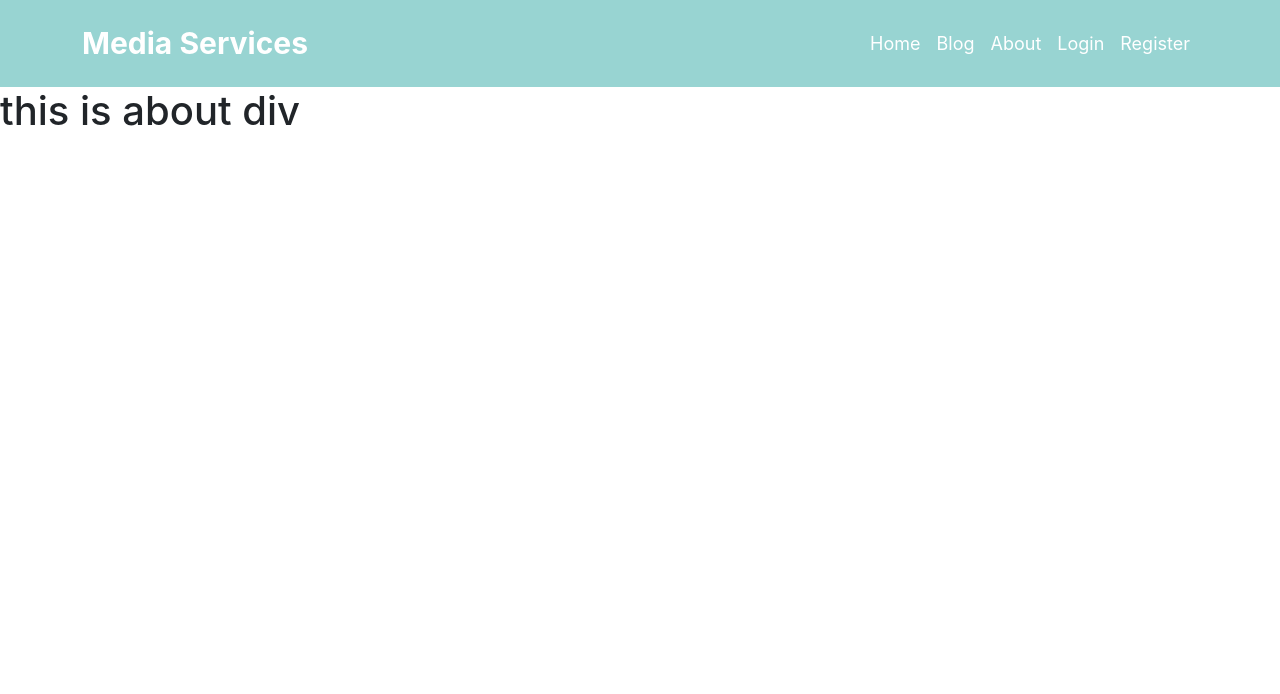
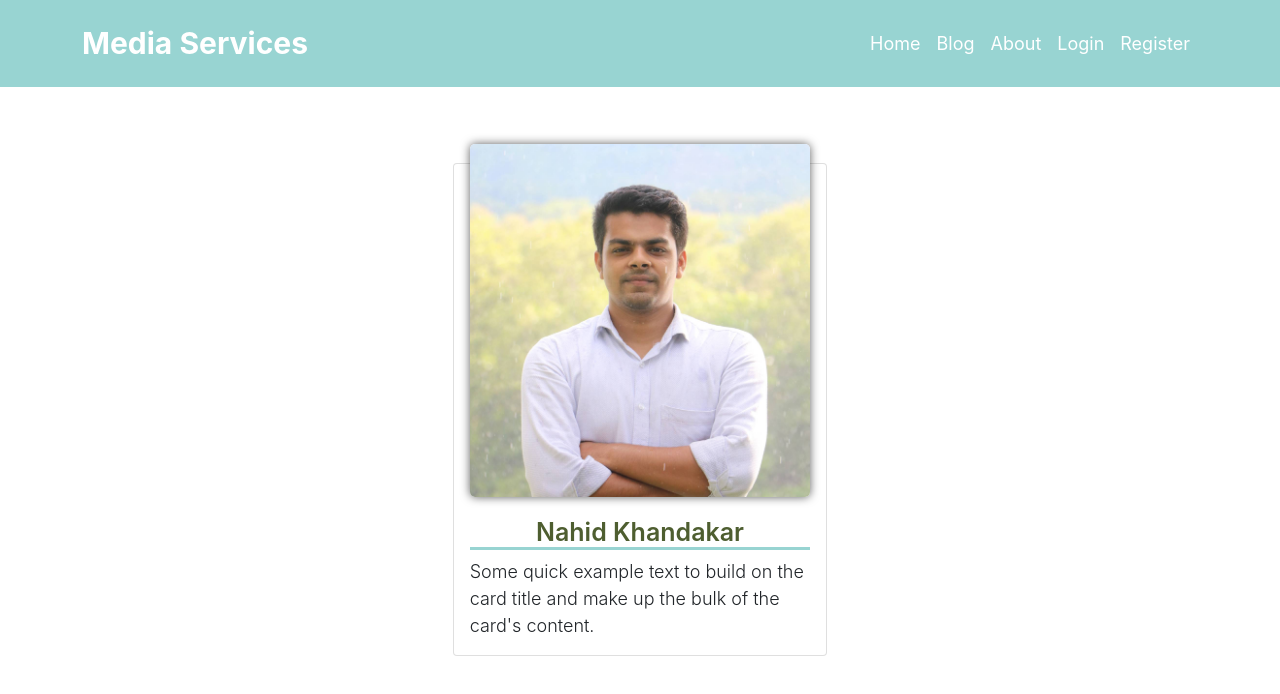
Before and after one commit to Nahid-khandakar/Media-Service, a React (Create React App) app: page /about in a window 1280 px wide. Shown: the top 694 px of the page. Built offline with nearby package versions, Linux system fonts and the light colour scheme.

Commit message:
about me done

```diff
--- a/src/component/About/About.css
+++ b/src/component/About/About.css
@@ -0,0 +1,26 @@
+.profile-card {
+    margin-top: 20px;
+}
+
+.profile-card .card-img-block {
+    width: 91%;
+    margin: 0 auto;
+    position: relative;
+    top: -20px;
+
+}
+
+.profile-card .card-img-block img {
+    border-radius: 5px;
+    box-shadow: 0 0 10px rgba(0, 0, 0, 0.63);
+}
+
+.profile-card h5 {
+    color: #4E5E30;
+    font-weight: 600;
+}
+
+.profile-card p {
+    font-size: 18px;
+    font-weight: 300;
+}
--- a/src/component/About/About.js
+++ b/src/component/About/About.js
@@ -1,11 +1,25 @@
 import React from 'react';
 import './About.css'
+import aboutMe from '../../images/aboutMe.jpg'
 
 const About = () => {
     return (
-        <div>
-            <h1>this is about div</h1>
+
+        <div className="container mt-5 p-2">
+            <div className="col-md-4 mx-auto">
+                <div className="card profile-card">
+                    <div className="card-img-block">
+                        <img className="card-img-top" src={aboutMe} alt="" />
+                    </div>
+                    <div className="card-body pt-0">
+                        <h5 className="card-title">Nahid Khandakar</h5>
+                        <p className="card-text">Some quick example text to build on the card title and make up the bulk of the card's content.</p>
+
+                    </div>
+                </div>
+            </div>
         </div>
+
     );
 };
 
--- a/src/component/NotFound/NotFound.css
+++ b/src/component/NotFound/NotFound.css
@@ -3,4 +3,6 @@
     font-size: 25px;
     font-family: monospace;
     font-weight: 700;
+    text-decoration: none;
+
 }
--- a/src/component/NotFound/NotFound.js
+++ b/src/component/NotFound/NotFound.js
@@ -2,13 +2,18 @@ import React from 'react';
 import { Button, Card } from 'react-bootstrap';
 import './NotFound.css'
 import error from '../../images/error.png'
+import { useNavigate } from 'react-router-dom';
+
 
 const NotFound = () => {
+    const navigate = useNavigate()
     return (
         <div className='container mt-5'>
             <Card>
                 <Card.Img variant="top" src={error} className='w-75 mx-auto' />
-                <Button className='w-50 d-block mx-auto p-3 bg-warning not-found'>Back to the Home</Button>
+                <Button onClick={() => navigate('/home')} className='w-50 d-block mx-auto p-3 bg-warning not-found'>
+                    Home Page
+                </Button>
             </Card>
         </div>
     );
```
Also changed, not shown: src/component/Review/Review.js (added, +20 -0 lines), src/component/Review/Review.css (added), src/images/aboutMe.jpg (added).
